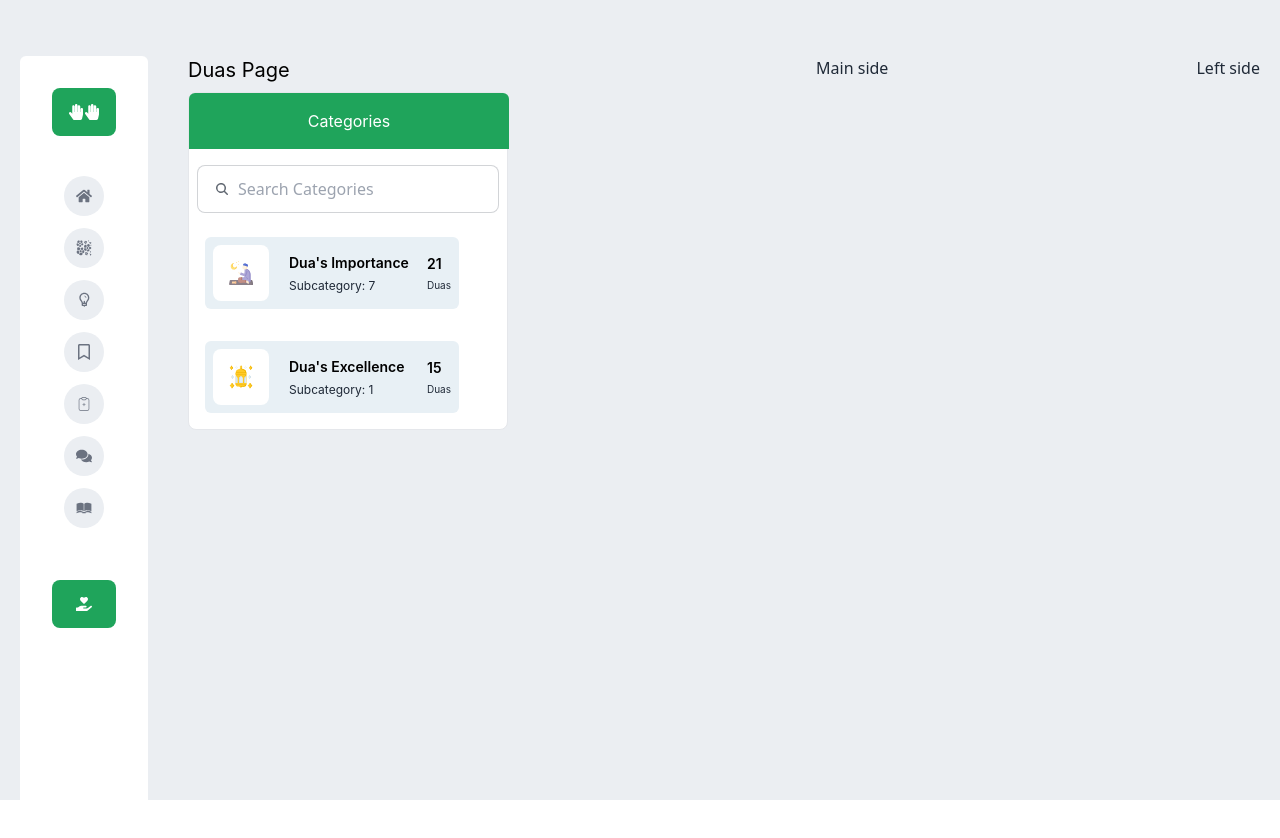
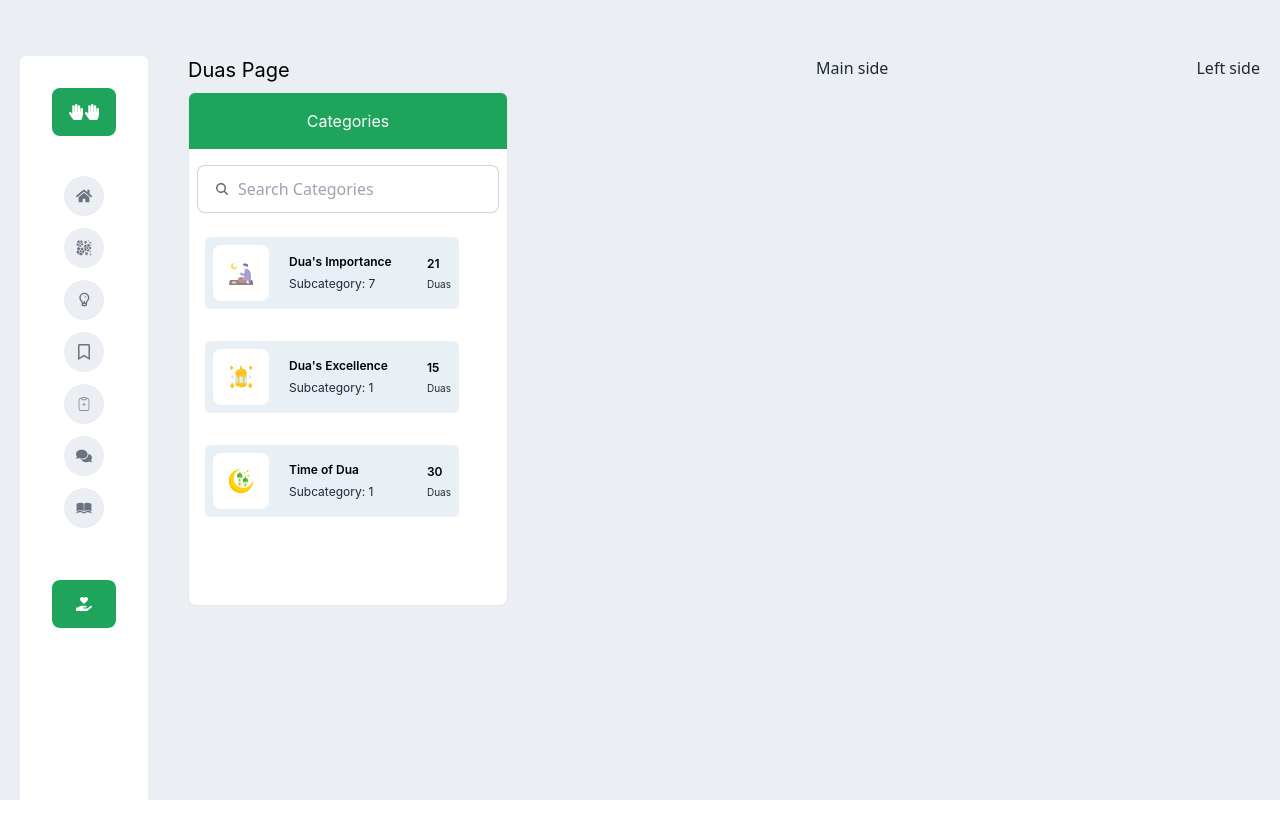
Before and after one commit to Mehebul02/duae-application, a Next.js app: page / in a window 1280 px wide. Shown: the top 838 px of the page. Built offline with nearby package versions, Linux system fonts and the light colour scheme.

Commit message:
added the categori 3rd

```diff
--- a/src/assets/images/index.js
+++ b/src/assets/images/index.js
@@ -1,5 +1,6 @@
 
 import dui from '../images/duar_gurutto.svg'
 import zikirer from '../images/zikirer_fozilot.svg'
+import dua_kobuler from '../images/dua_kobuler_somoy.svg'
 
-export  {dui,zikirer}
+export  {dui,zikirer,dua_kobuler}
--- a/src/components/DuasPage.jsx
+++ b/src/components/DuasPage.jsx
@@ -1,19 +1,18 @@
-import { dui, zikirer } from "@/assets/images";
+import { dua_kobuler, dui, zikirer } from "@/assets/images";
 import Image from "next/image";
 import React from "react";
 import CustomDuaCategories from "./dua-categories/CustomDuaCategories";
 
 const DuasPage = () => {
-
   return (
     <div className="">
       <h1 className="text-xl text-black font-inter mb-2">Duas Page</h1>
-      <div className="bg-white border  rounded-lg w-80">
-        <div className="flex justify-center items-center bg-primary-color w-80 h-14 rounded-t-md">
+      <div className="bg-white border rounded-lg w-80  ">
+        <div className="flex justify-center items-center bg-primary-color h-14 rounded-t-md">
           <h1 className="text-md text-white font-inter">Categories</h1>
         </div>
         <div className="p-2">
-          <label className="input input-bordered bg-white flex items-center gap-2 mt-2  mx-auto">
+          <label className="input input-bordered bg-white flex items-center gap-2 mt-2 mx-auto">
             <svg
               xmlns="http://www.w3.org/2000/svg"
               viewBox="0 0 16 16"
@@ -33,7 +32,11 @@ const DuasPage = () => {
             />
           </label>
         </div>
-        {/* 2nd categories  */}
+        {/* Scrollable container */}
+        <div
+          className=" h-96 overflow-y-scroll hover:scroll-auto focus:scroll-auto "
+          tabIndex={0}  // Makes the container focusable for keyboard/mouse interaction
+        >
           <CustomDuaCategories
             image={dui}
             category="Dua's Importance"
@@ -59,9 +62,23 @@ const DuasPage = () => {
             countTitle="Duas"
             categoryTitles={[
               "Excellence of doing Tasbeeh, Tahmid, Tahlil, Takbeer"
-
             ]}
           />
+          {/* 3rd categories  */}
+          <CustomDuaCategories
+            image={dua_kobuler}
+            category="Time of Dua"
+            subcategory="Subcategory: 1"
+            count={30}
+            countTitle="Duas"
+            categoryTitles={[
+              "Times and places when dua will be accepted"
+            ]}
+          />
+
+
+
+        </div>
       </div>
     </div>
   );
--- a/src/components/dua-categories/CustomDuaCategories.jsx
+++ b/src/components/dua-categories/CustomDuaCategories.jsx
@@ -15,7 +15,7 @@ const CustomDuaCategories = ({ image, category, subcategory,count,countTitle,cat
             />
 
             <div className="">
-              <h1 className="text-[14px] text-black font-inter font-semibold">
+              <h1 className="text-[12px] text-black font-inter font-semibold">
                 {/* Dua's Importance */}
                 {category}
               </h1>
@@ -26,7 +26,7 @@ const CustomDuaCategories = ({ image, category, subcategory,count,countTitle,cat
             </div>
           </div>
           <div>
-            <h1 className="text-[14px] text-black font-inter font-semibold">
+            <h1 className="text-[12px] text-black font-inter font-semibold">
               {/* 21 */}
               {count}
             </h1>
```
Also changed, not shown: src/assets/images/dua_kobuler_somoy.svg (added). Lines whose indentation alone changed are shown as unchanged.
